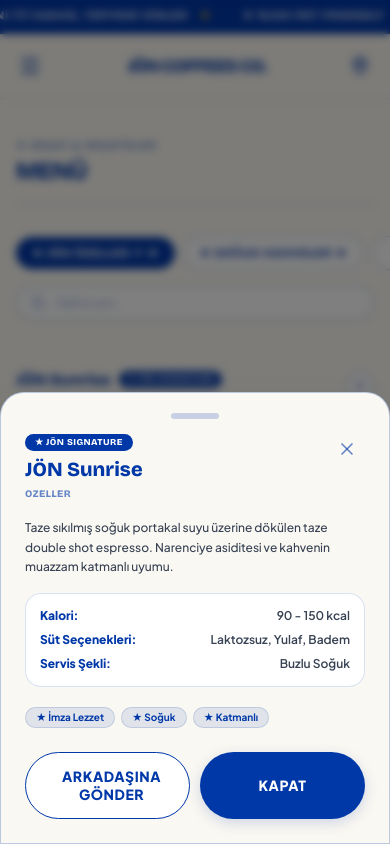
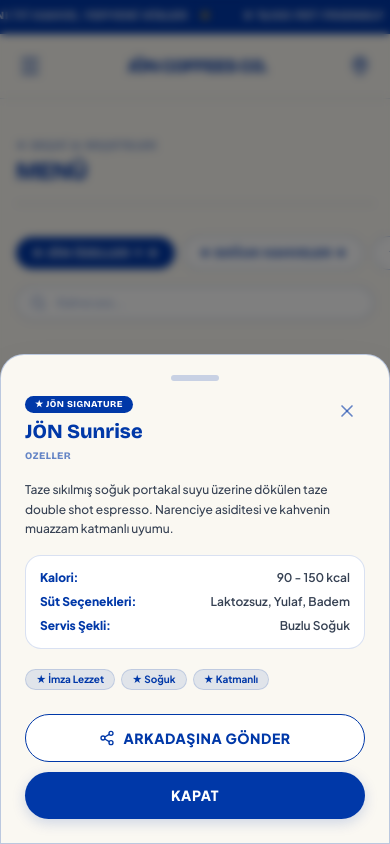
Before and after one commit to cetindesign/joncoffee, a Next.js app: page /joncoffee/ in a window 390 px wide. Both pictures are taken after a click on the element 195 px from the left and 1218 px from the top of the page. Shown: the part 796-1640 px from the top of the page. Built offline with nearby package versions, Linux system fonts and the light colour scheme.

Commit message:
fix(menu-modal): stack 'Arkadaşına Gönder' and 'Kapat' buttons vertically

```diff
--- a/components/menu-section.tsx
+++ b/components/menu-section.tsx
@@ -361,10 +361,10 @@
                 ))}
               </div>
 
-              <div className="grid grid-cols-2 gap-2.5 pt-2">
+              <div className="flex flex-col gap-2.5 pt-2">
                 <button
                   onClick={() => handleShare(selectedItem)}
-                  className="btn-chamberlain-secondary py-3.5 text-xs tracking-wider justify-center min-h-[44px] cursor-pointer"
+                  className="btn-chamberlain-secondary w-full py-3.5 text-xs tracking-wider justify-center min-h-[44px] cursor-pointer"
                 >
                   {copied ? (
                     <>
@@ -381,7 +381,7 @@
 
                 <button
                   onClick={() => handleSelectItem(null)}
-                  className="btn-chamberlain-primary py-3.5 text-xs tracking-wider justify-center min-h-[44px] cursor-pointer"
+                  className="btn-chamberlain-primary w-full py-3.5 text-xs tracking-wider justify-center min-h-[44px] cursor-pointer"
                 >
                   Kapat
                 </button>
```
